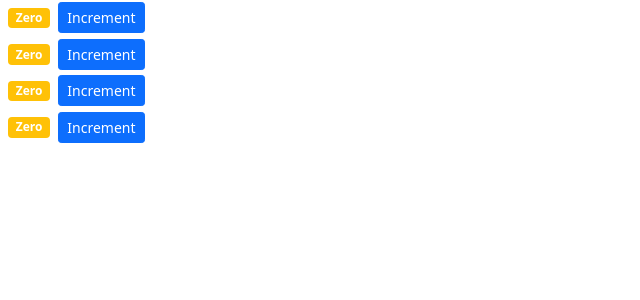
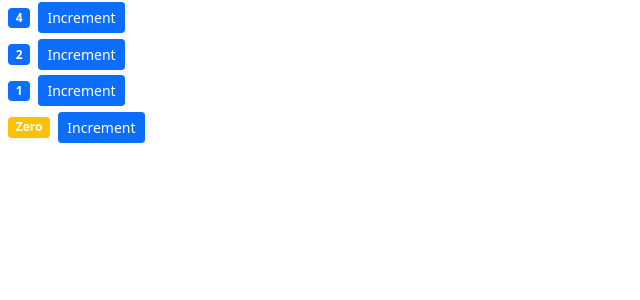
Before and after one commit to morteza06/React-Tutorial-for-Beginners, a React (Create React App) app: page / in a window 1280 px wide. Shown: the top 300 px of the page, without its empty margins (0-640 px from the left). Built offline with nearby package versions, Linux system fonts and the light colour scheme.

Commit message:
Passing Data to Components

```diff
--- a/src/components/counter.jsx
+++ b/src/components/counter.jsx
@@ -2,25 +2,22 @@ import React, { Component } from 'react'
 
 class Counter extends Component{
     state = {
-        count: 0
+        values: this.props.value
     };
 
-
-    handleIncrement = product => {   //bind Eventhandler with[ =() =>   ] cleaner and simpler
-        console.log(product);
-        this.setState({ count: this.state.count + 1 });
-    };
-
-    doHandlerIncrement =() =>{
-        this.handleIncrement({ id: 1});
+    handleIncrement =() => {
+        this.setState({ values: this.state.values + 1 });
     };
 
     render() {
+         console.log('props', this.props.value);
         return (
             <div>
-                <span className={this.getBadgeClasses()}>{this.formatcount()}</span>
+                <span className={this.getBadgeClasses()}>
+                    {this.formatcount()}
+                </span>
                 <button
-                    onClick={this.doHandlerIncrement} //inline function have a error => onClick={() => {this.handleIncrement(product) }
+                    onClick={this.handleIncrement}
                     className="btn btn-primary btn-sm">Increment
                 </button>
             </div>
@@ -28,13 +25,13 @@ class Counter extends Component{
     }
     getBadgeClasses() {  //create with refactor
         let classes = "badge m-2 bg-";
-        classes += this.state.count === 0 ? "warning" : "primary";
+        classes += this.state.values === 0 ? "warning" : "primary";
         return classes;
     }
 
     formatcount(){
-        const { count } = this.state;
-        return count === 0  ? "Zero" : count;
+        const values = this.state.values;
+        return values === 0  ? "Zero" : values;
     }
 }
 
--- a/src/components/counters.jsx
+++ b/src/components/counters.jsx
@@ -4,21 +4,21 @@ import Counter from "./counter";
 class Counters extends Component{
     state = {
         counters: [
-            { id: 1, value: 0},
-            { id: 2, value: 0},
-            { id: 3, value: 0},
-            { id: 4, value: 0},
+            { id: 1, value: 4},
+            { id: 2, value: 2},
+            { id: 3, value: 1},
+            { id: 4, value: 0}
         ]
     };
 
 
     render() {
-        return (<div>
-            {this.state.counters.map(counter => <Counter key={counter.id} /> )}
-             {/* <Counter /> */}
-             {/* <Counter />  */}
-        </div>
-
+        return (
+            <div>
+                {this.state.counters.map(counter => (
+                <Counter key={counter.id} value={counter.value} />
+                ))}
+            </div>
         );
     }
 }
```
